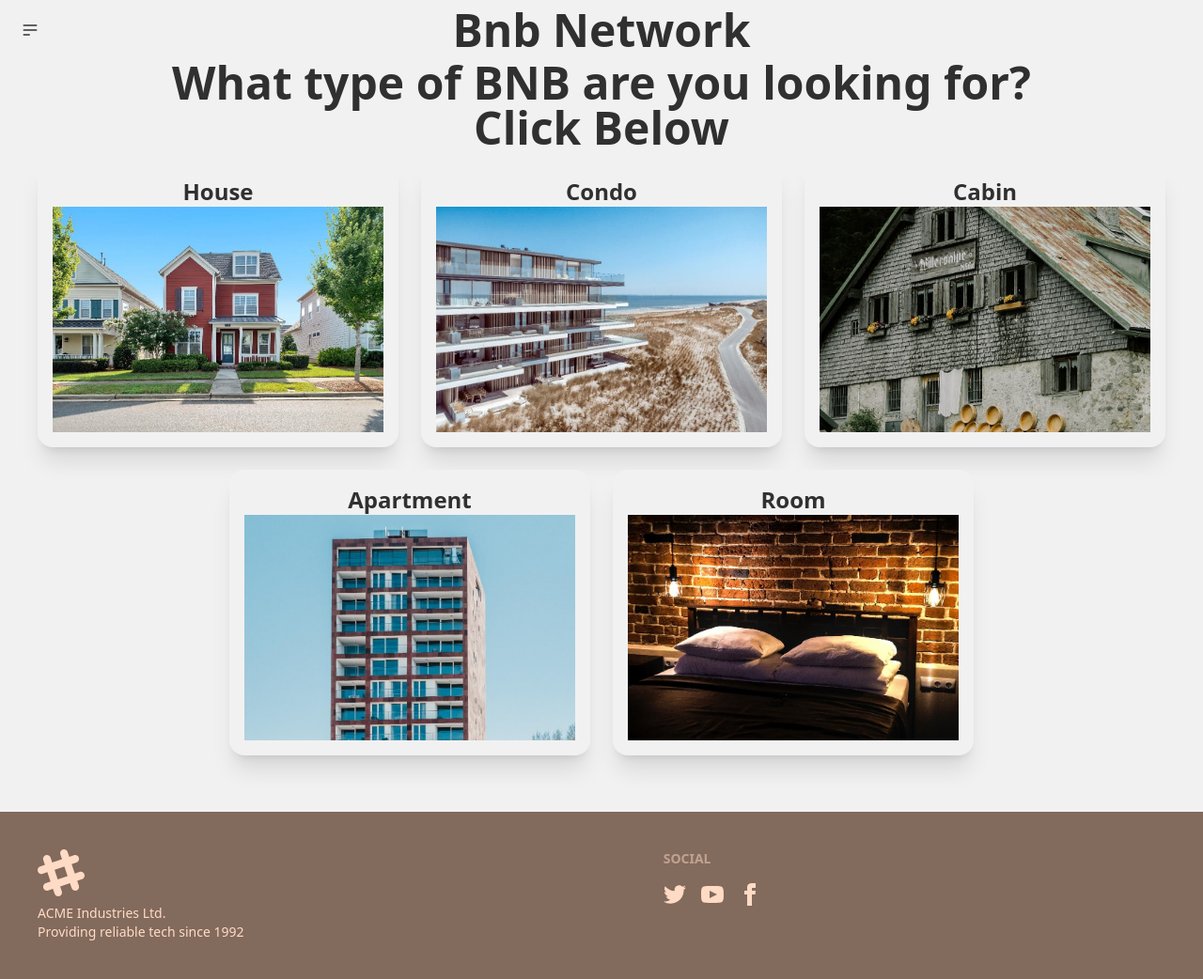
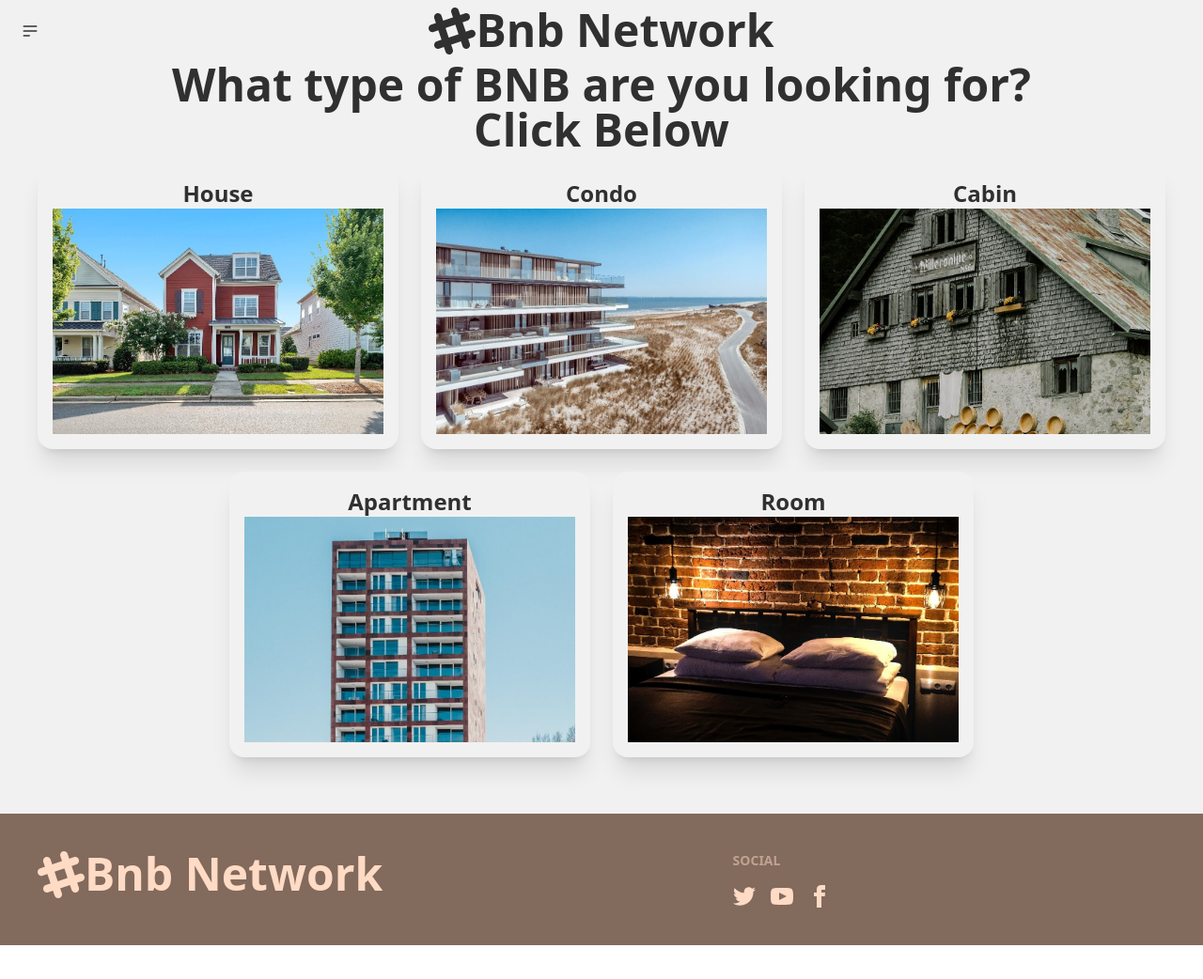
Before and after one commit to huntersteffner/bnb-network, a React (Create React App) app: page / in a window 1280 px wide. Shown: the whole page at 94% size. After the commit the page ends 1006 px from the top, so only its background shows below. Built offline with nearby package versions, Linux system fonts and the light colour scheme; no server answers; the database is empty.

Commit message:
Minor changes. Made bug. Fixed bug

```diff
--- a/public/index.html
+++ b/public/index.html
@@ -24,7 +24,7 @@
       work correctly both with client-side routing and a non-root public URL.
       Learn how to configure a non-root public URL by running `npm run build`.
     -->
-    <title>React App</title>
+    <title>Bnb Network</title>
   </head>
   <body>
     <noscript>You need to enable JavaScript to run this app.</noscript>
--- a/src/components/Footer.jsx
+++ b/src/components/Footer.jsx
@@ -3,6 +3,7 @@ const Footer = () => {
   return (
     <footer className="footer p-10 bg-neutral text-neutral-content">
       <div>
+        <div className="flex">
           <svg
             width="50"
             height="50"
@@ -14,11 +15,8 @@ const Footer = () => {
           >
             <path d="M22.672 15.226l-2.432.811.841 2.515c.33 1.019-.209 2.127-1.23 2.456-1.15.325-2.148-.321-2.463-1.226l-.84-2.518-5.013 1.677.84 2.517c.391 1.203-.434 2.542-1.831 2.542-.88 0-1.601-.564-1.86-1.314l-.842-2.516-2.431.809c-1.135.328-2.145-.317-2.463-1.229-.329-1.018.211-2.127 1.231-2.456l2.432-.809-1.621-4.823-2.432.808c-1.355.384-2.558-.59-2.558-1.839 0-.817.509-1.582 1.327-1.846l2.433-.809-.842-2.515c-.33-1.02.211-2.129 1.232-2.458 1.02-.329 2.13.209 2.461 1.229l.842 2.515 5.011-1.677-.839-2.517c-.403-1.238.484-2.553 1.843-2.553.819 0 1.585.509 1.85 1.326l.841 2.517 2.431-.81c1.02-.33 2.131.211 2.461 1.229.332 1.018-.21 2.126-1.23 2.456l-2.433.809 1.622 4.823 2.433-.809c1.242-.401 2.557.484 2.557 1.838 0 .819-.51 1.583-1.328 1.847m-8.992-6.428l-5.01 1.675 1.619 4.828 5.011-1.674-1.62-4.829z"></path>
           </svg>
-        <p>
-          ACME Industries Ltd.
-          <br />
-          Providing reliable tech since 1992
-        </p>
+          <h1 className="title">Bnb Network</h1>
+        </div>
       </div>
       <div>
         <span className="footer-title">Social</span>
@@ -34,7 +32,7 @@ const Footer = () => {
               <path d="M24 4.557c-.883.392-1.832.656-2.828.775 1.017-.609 1.798-1.574 2.165-2.724-.951.564-2.005.974-3.127 1.195-.897-.957-2.178-1.555-3.594-1.555-3.179 0-5.515 2.966-4.797 6.045-4.091-.205-7.719-2.165-10.148-5.144-1.29 2.213-.669 5.108 1.523 6.574-.806-.026-1.566-.247-2.229-.616-.054 2.281 1.581 4.415 3.949 4.89-.693.188-1.452.232-2.224.084.626 1.956 2.444 3.379 4.6 3.419-2.07 1.623-4.678 2.348-7.29 2.04 2.179 1.397 4.768 2.212 7.548 2.212 9.142 0 14.307-7.721 13.995-14.646.962-.695 1.797-1.562 2.457-2.549z"></path>
             </svg>
           </a>
-          <a>
+          <a href="#">
             <svg
               xmlns="http://www.w3.org/2000/svg"
               width="24"
@@ -45,7 +43,7 @@ const Footer = () => {
               <path d="M19.615 3.184c-3.604-.246-11.631-.245-15.23 0-3.897.266-4.356 2.62-4.385 8.816.029 6.185.484 8.549 4.385 8.816 3.6.245 11.626.246 15.23 0 3.897-.266 4.356-2.62 4.385-8.816-.029-6.185-.484-8.549-4.385-8.816zm-10.615 12.816v-8l8 3.993-8 4.007z"></path>
             </svg>
           </a>
-          <a>
+          <a href="#">
             <svg
               xmlns="http://www.w3.org/2000/svg"
               width="24"
--- a/src/components/HistoryCard.jsx
+++ b/src/components/HistoryCard.jsx
@@ -4,7 +4,7 @@ const HistoryCard = ({ listing, id }) => {
   return (
     <div className="card w-96 bg-base-100 shadow-xl lg:w-1/2">
       <figure>
-        <img src={listing.image} alt="Shoes" />
+        <img className='explore-link' src={listing.image} alt={`Location: ${id}`} />
       </figure>
       <div className="card-body m-3">
         <h2 className="card-title">{listing.locationName}</h2>
--- a/src/components/Navbar.jsx
+++ b/src/components/Navbar.jsx
@@ -26,20 +26,39 @@ const Navbar = () => {
             tabIndex={0}
             className="menu menu-compact dropdown-content mt-3 p-2 shadow bg-base-100 rounded-box w-[18rem]"
           >
-            <li >
-              <Link className='text-3xl' to="/">Explore</Link>
+            <li>
+              <Link className="text-3xl" to="/">
+                Explore
+              </Link>
             </li>
             <li>
-              <Link className='text-3xl' to="/history">My History</Link>
+              <Link className="text-3xl" to="/history">
+                My History
+              </Link>
             </li>
             <li>
-              <Link className='text-3xl' to="/profile">My Profile</Link>
+              <Link className="text-3xl" to="/profile">
+                My Profile
+              </Link>
             </li>
           </ul>
         </div>
       </div>
       <div className="navbar-center">
-        <h1 className="title">Bnb Network</h1>
+        <div className='flex'>
+          <svg
+            width="50"
+            height="50"
+            viewBox="0 0 24 24"
+            xmlns="http://www.w3.org/2000/svg"
+            fillRule="evenodd"
+            clipRule="evenodd"
+            className="fill-current"
+          >
+            <path d="M22.672 15.226l-2.432.811.841 2.515c.33 1.019-.209 2.127-1.23 2.456-1.15.325-2.148-.321-2.463-1.226l-.84-2.518-5.013 1.677.84 2.517c.391 1.203-.434 2.542-1.831 2.542-.88 0-1.601-.564-1.86-1.314l-.842-2.516-2.431.809c-1.135.328-2.145-.317-2.463-1.229-.329-1.018.211-2.127 1.231-2.456l2.432-.809-1.621-4.823-2.432.808c-1.355.384-2.558-.59-2.558-1.839 0-.817.509-1.582 1.327-1.846l2.433-.809-.842-2.515c-.33-1.02.211-2.129 1.232-2.458 1.02-.329 2.13.209 2.461 1.229l.842 2.515 5.011-1.677-.839-2.517c-.403-1.238.484-2.553 1.843-2.553.819 0 1.585.509 1.85 1.326l.841 2.517 2.431-.81c1.02-.33 2.131.211 2.461 1.229.332 1.018-.21 2.126-1.23 2.456l-2.433.809 1.622 4.823 2.433-.809c1.242-.401 2.557.484 2.557 1.838 0 .819-.51 1.583-1.328 1.847m-8.992-6.428l-5.01 1.675 1.619 4.828 5.011-1.674-1.62-4.829z"></path>
+          </svg>
+          <h1 className="title">Bnb Network</h1>
+        </div>
       </div>
       <div className="navbar-end"></div>
     </div>
--- a/src/pages/ExploreResults.jsx
+++ b/src/pages/ExploreResults.jsx
@@ -63,11 +63,11 @@ const ExploreResults = () => {
           <Loading />
         ) : listings && listings.length > 0 ? (
           <>
-            {listings.map((listing) => (
+            {listings.map((listing, index) => (
               <div className="explore-card">
                 <p className="card-title">{listing.data.name}</p>
                 <div className="card-body">
-                  <img src={listing.data.imgUrls[0]} alt="Listing" />
+                  <img className='explore-link' src={listing.data.imgUrls[0]} alt={`Location ${index +1}`} />
                   <p>{listing.data.location}</p>
                   <p>${listing.data.price}/night</p>
 
--- a/src/pages/Login.jsx
+++ b/src/pages/Login.jsx
@@ -39,7 +39,7 @@ const Login = () => {
     }
   }
   return (
-    <div className='min-h-[80vh] flex flex-col justify-center items-center'>
+    <div className="min-h-[80vh] flex flex-col justify-center items-center">
       <form
         onSubmit={onSubmit}
         className="form-control container mx-auto flex flex-col items-center justify-center"
--- a/src/pages/Profile.jsx
+++ b/src/pages/Profile.jsx
@@ -19,6 +19,7 @@ const Profile = () => {
   const auth = getAuth()
   const [loading, setLoading] = useState(true)
   const [listings, setListings] = useState(null)
+  // const [history, setHistory] = useState(null)
   const [changeDetails, setChangeDetails] = useState(false)
   const [formData, setFormData] = useState({
     name: auth.currentUser.displayName,
@@ -63,6 +64,35 @@ const Profile = () => {
 
     fetchListings()
   }, [auth.currentUser.uid])
+  // useEffect(() => {
+  //   const fetchListings = async () => {
+  //     const historyData = collection(db, 'bookedTrips')
+
+  //     const q = query(
+  //       historyData,
+  //       where('customerId', '==', auth.currentUser.uid),
+  //       orderBy('timestamp', 'desc')
+  //     )
+
+  //     const queryData = await getDocs(q)
+
+  //     const history = []
+
+  //     queryData.forEach((doc) => {
+  //       return history.push({
+  //         id: doc.id,
+  //         data: doc.data(),
+  //       })
+  //     })
+
+  //     setHistory(history)
+  //     setLoading(false)
+
+
+  //   }
+
+  //   fetchListings()
+  // }, [auth.currentUser.uid])
 
   return (
     <>
@@ -103,9 +133,10 @@ const Profile = () => {
             <div className="card-body">
               {!loading && listings?.length > 0 ? (
                 <>
-                  {listings.map((listing) => (
+                  {listings.map((listing, index) => (
                     <div className='bg-base-100'>
-                      <p>{listing.data.name}</p>
+                      <img className='explore-link' src={listing.data.imgUrls[0]} alt={`Location ${index +1}`} />
+                      <p className='card-title'>{listing.data.name}</p>
                       <p>{listing.data.location}</p>
                       <Link to={`/edit-location/${listing.id}`}><button className='btn btn-warning w-full'>Edit</button></Link>
                     </div>
```
Also changed, not shown: src/pages/ViewLocation.jsx (+22 -34 lines), 1 other file (tests, documents, lock files or other folders). Lines whose indentation alone changed are shown as unchanged.
